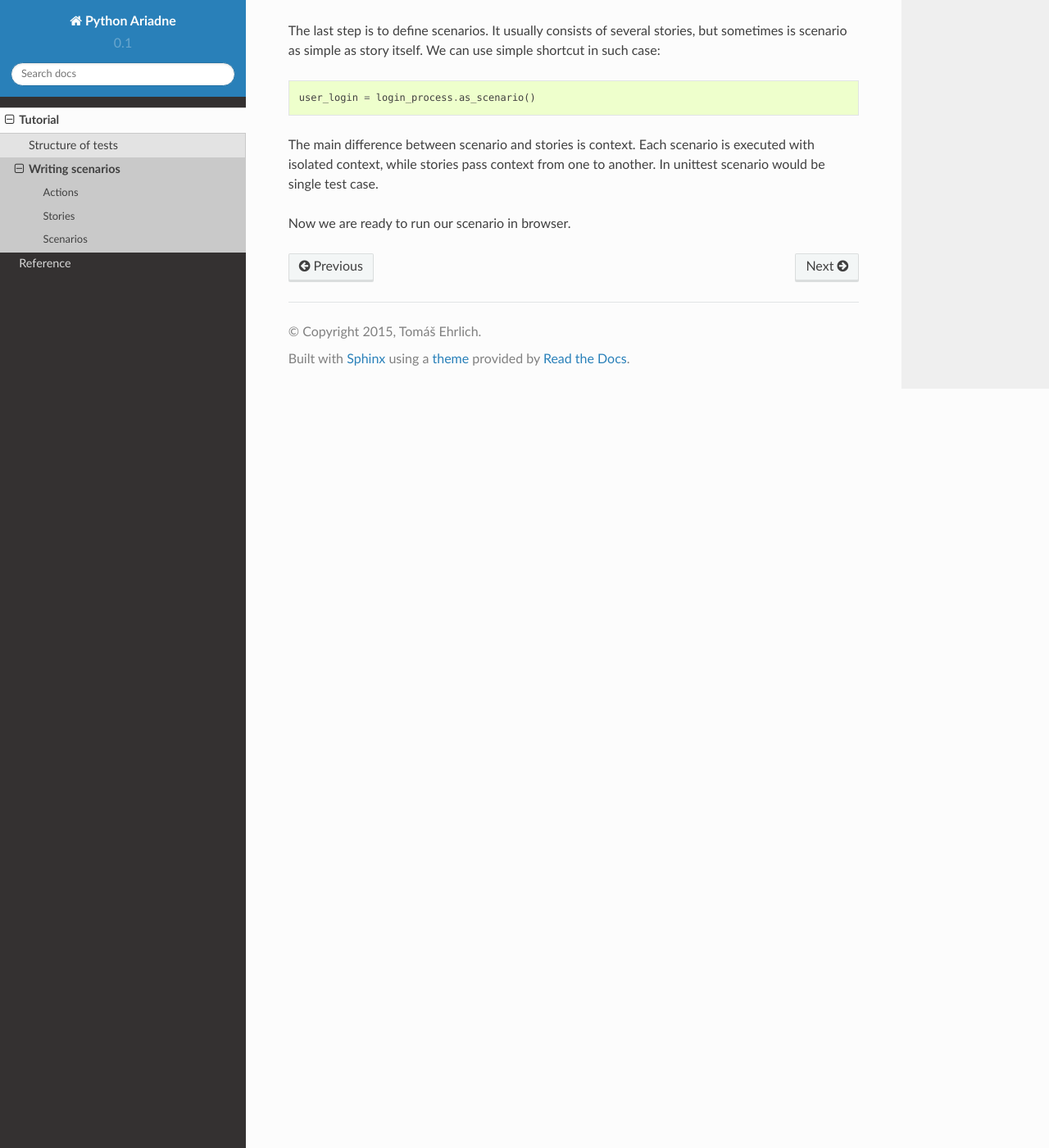
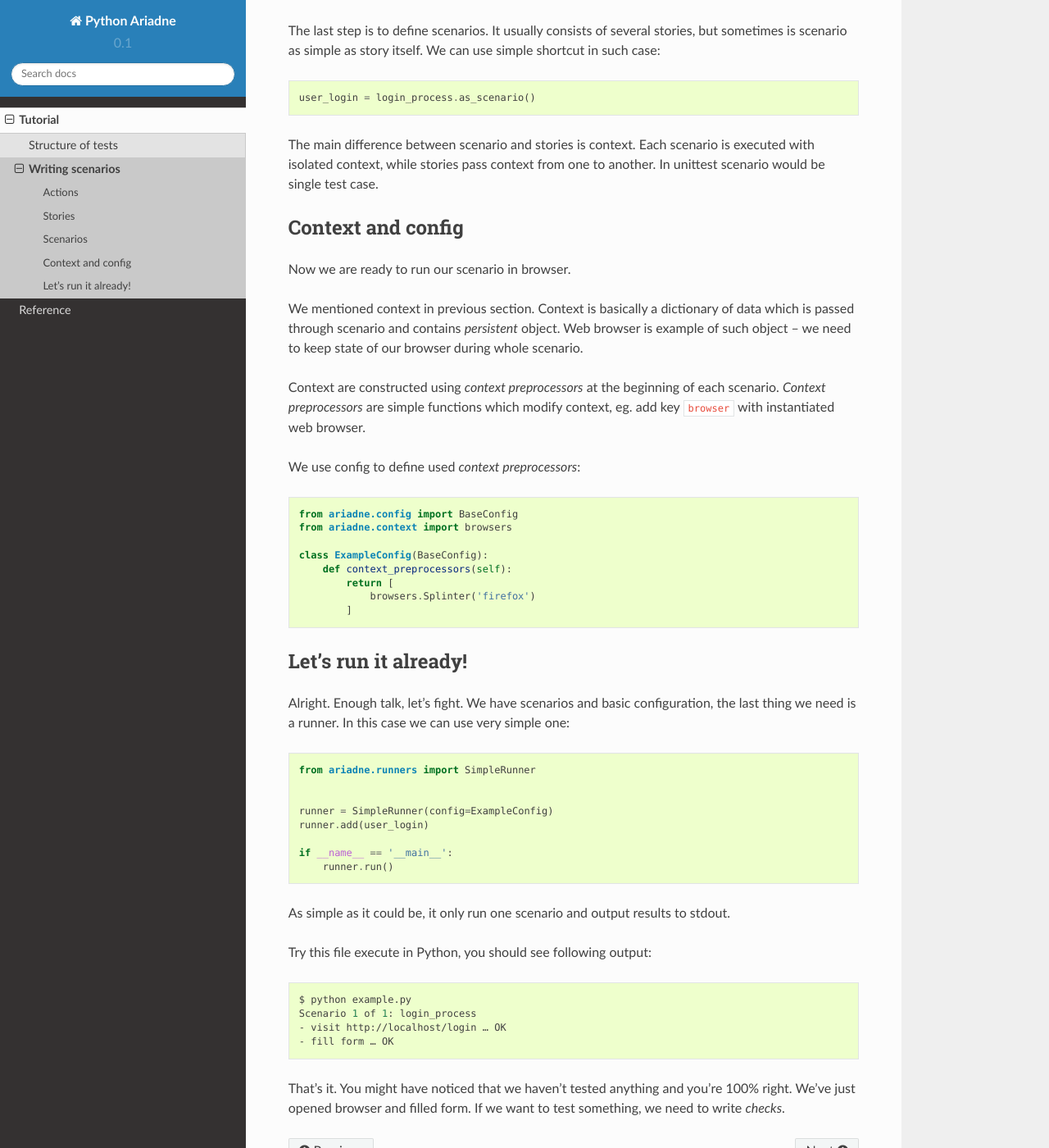
Before and after one commit to tricoder42/python-ariadne, a Sphinx documentation site: the page built from docs/tutorial/02_writing_scenarios.rst, in a window 1280 px wide and 1400 px high, scrolled down 1090 px. Shown: the whole window at 82% size. Built offline with Sphinx 7.4.7 and the Read the Docs theme 2.0.0, drawn with Linux system fonts in a browser that asks for light colours.

Commit message:
Written tutorial section about runners.

```diff
--- a/docs/tutorial/02_writing_scenarios.rst
+++ b/docs/tutorial/02_writing_scenarios.rst
@@ -64,4 +64,61 @@ The main difference between scenario and stories is context. Each scenario
 is executed with isolated context, while stories pass context from one to
 another. In unittest scenario would be single test case.
 
+Context and config
+------------------
+
 Now we are ready to run our scenario in browser.
+
+We mentioned context in previous section. Context is basically a dictionary
+of data which is passed through scenario and contains *persistent* object.
+Web browser is example of such object -- we need to keep state of our browser
+during whole scenario.
+
+Context are constructed using *context preprocessors* at the beginning of
+each scenario. *Context preprocessors* are simple functions which modify
+context, eg. add key ``browser`` with instantiated web browser.
+
+We use config to define used *context preprocessors*:
+
+.. code-block:: python
+
+  from ariadne.config import BaseConfig
+  from ariadne.context import browsers
+
+  class ExampleConfig(BaseConfig):
+      def context_preprocessors(self):
+          return [
+              browsers.Splinter('firefox')
+          ]
+
+Let's run it already!
+---------------------
+
+Alright. Enough talk, let's fight. We have scenarios and basic configuration,
+the last thing we need is a runner. In this case we can use very simple one:
+
+.. code-block:: python
+
+  from ariadne.runners import SimpleRunner
+
+
+  runner = SimpleRunner(config=ExampleConfig)
+  runner.add(user_login)
+
+  if __name__ == '__main__':
+      runner.run()
+
+As simple as it could be, it only run one scenario and output results to stdout.
+
+Try this file execute in Python, you should see following output:
+
+.. code-block:: shell
+
+  $ python example.py
+  Scenario 1 of 1: login_process
+  - visit http://localhost/login … OK
+  - fill form … OK
+
+That's it. You might have noticed that we haven't tested anything and you're
+100% right. We've just opened browser and filled form. If we want to test
+something, we need to write *checks*.
```
